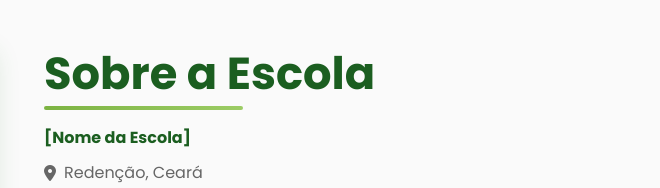
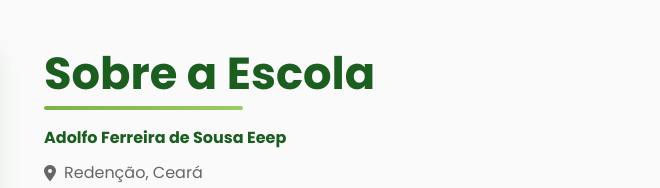
Before and after one commit to GlobalFocusAfs/GlobalFocusAfs-Socio_ambiental, a plain HTML site: page index.html in a window 1280 px wide. Shown: the part 612-800 px from the top of the page, 620-1280 px from the left. Drawn offline with Linux system fonts and the light colour scheme.

Commit message:
Update index.html

```diff
--- a/index.html
+++ b/index.html
@@ -814,7 +814,7 @@
                 </div>
                 <div class="about-content fade-in delay-1">
                     <h2>Sobre a Escola</h2>
-                    <p class="school-name">[Nome da Escola]</p>
+                    <p class="school-name">Adolfo Ferreira de Sousa Eeep</p>
                     <p class="school-location">
                         <i class="fas fa-map-marker-alt"></i>
                         Redenção, Ceará
```
